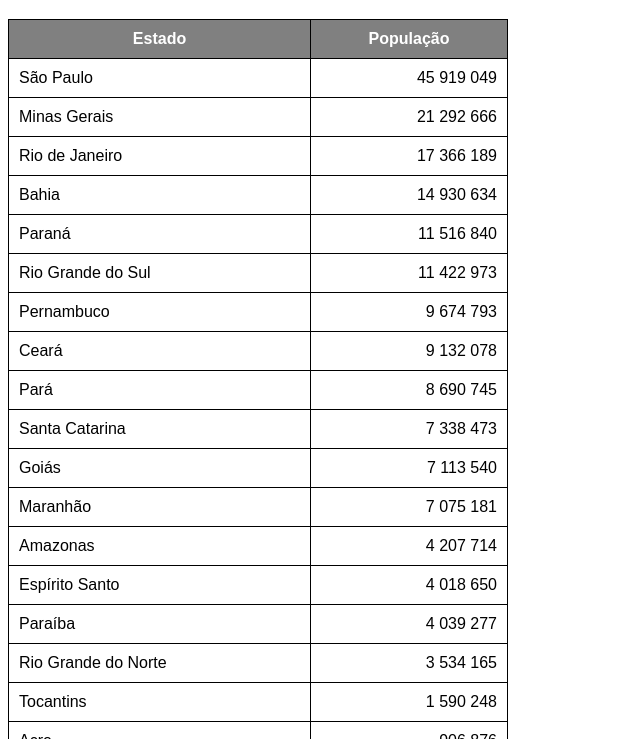
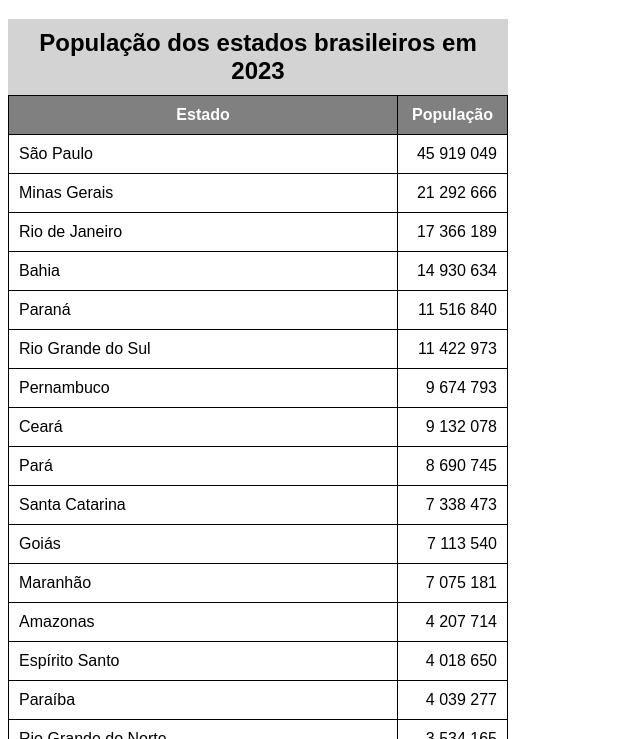
Before and after one commit to jhonnatas22/html-css, a plain HTML site: page exercícios/ex023/tabela002.html in a window 1280 px wide. Shown: the part 61-800 px from the top of the page, without its empty margins (0-640 px from the left). Drawn offline with Linux system fonts and the light colour scheme.

Commit message:
atualizei minha tabela

```diff
--- a/exercícios/ex023/tabela002.html
+++ b/exercícios/ex023/tabela002.html
@@ -21,6 +21,13 @@
 
         }
 
+        caption{
+            font-size: 1.5em;
+            font-weight:bold;
+            padding: 10px;
+            background-color: lightgray;
+        }
+
         thead, tfoot{
             background-color: gray;
             color: white;
@@ -36,6 +43,7 @@
     <!--
         ANOTOMIA PARA TABELAS GRANDES
         TABLE
+            CAPTION
             THEAD
                 TR, TD, TH
             TBODY
@@ -44,10 +52,13 @@
                 TR, TD, TH
     -->
     <table>
+        <caption>
+            População dos estados brasileiros em 2023
+        </caption>
         <thead>
             <tr>
-                <th>Estado </th>
-                <th>População </th>
+                <th scope="col">Estado </th>
+                <th scope="col" style="width: 50px;">População </th>
 
             </tr>
         </thead>
@@ -159,7 +170,7 @@
         </tbody>
         <tfoot>
             <tr>
-                <th>Total de habitantes</th>
+                <th scope="row">Total de habitantes</th>
                 <td><strong>210.147.125</strong></td>
             </tr>
         </tfoot>
```
